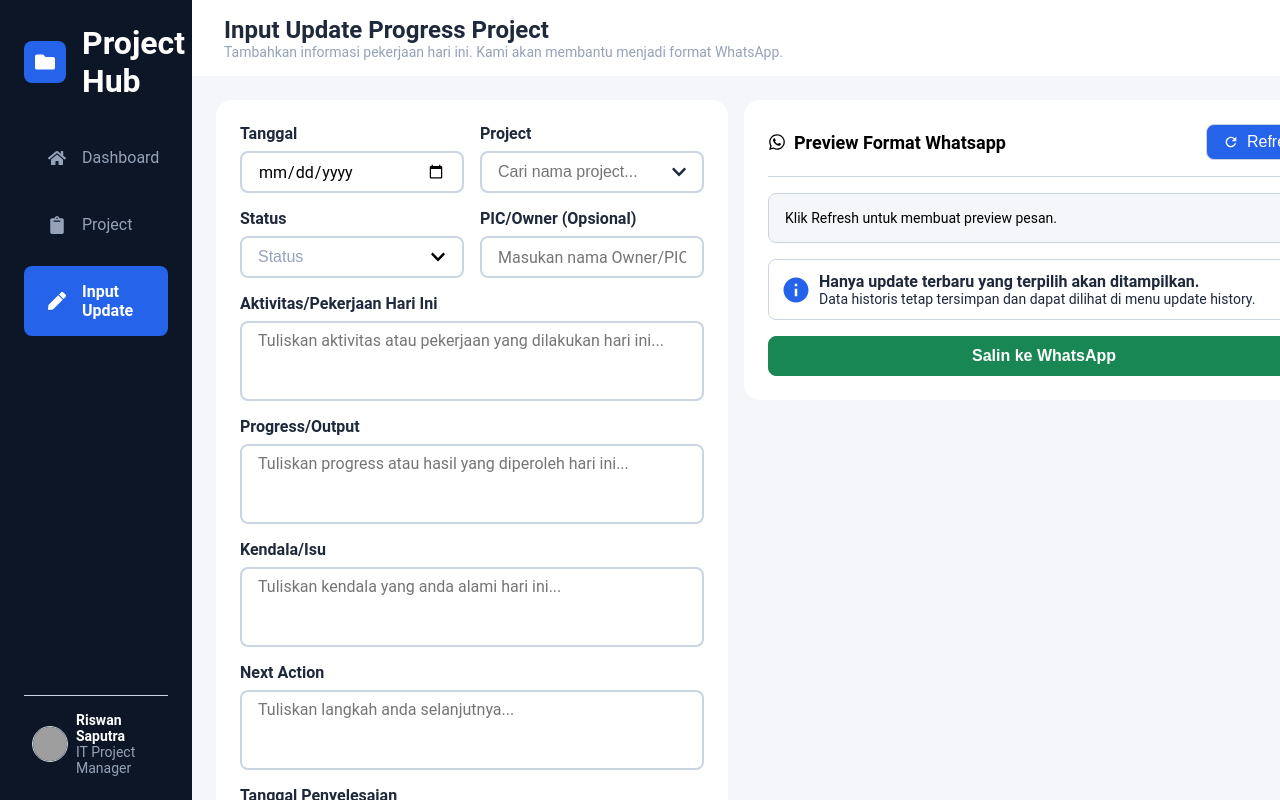
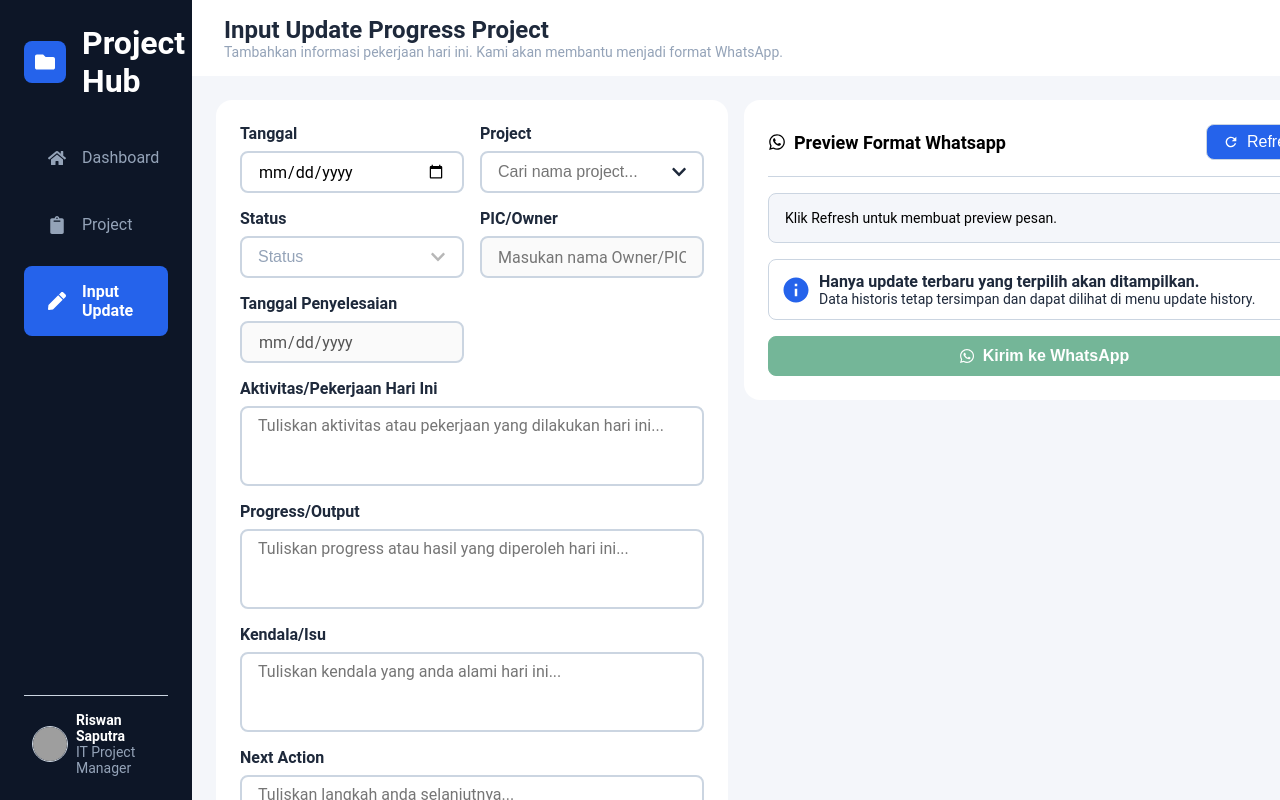
Before and after one commit to tjokabelputra/Project-Hub, a React (Vite) app: page /updates in a window 1280 px wide. Built offline with nearby package versions, Linux system fonts and the light colour scheme; grey boxes are pictures that could not be loaded.

Commit message:
revamp input and added send to whatsapp

```diff
--- a/src/components/UpdatePage/InputUpdateComponent.jsx
+++ b/src/components/UpdatePage/InputUpdateComponent.jsx
@@ -4,16 +4,16 @@
 import DropdownInputComponent from '../input/DropdownInputComponent.jsx';
 import { dummyProjectStatus } from '../../data/dummy.js';
 import { BiRecycle } from 'react-icons/bi';
-import {FaEdit, FaPlus} from 'react-icons/fa';
+import { FaEdit, FaPlus } from 'react-icons/fa';
 import { areInputsValid } from '../../util/util.js';
 
 function InputUpdateComponent({ updateInfo, projects, isEdit, onResetInput, onCreateUpdate, onEditUpdate }) {
   const {
-    date, onDateChange, project, setProject, status, setStatus, owner, onOwnerChange, activity, onActivityChange,
+    date, onDateChange, project, onProjectChange, status, setStatus, owner, onOwnerChange, activity, onActivityChange,
     progress, onProgressChange, issue, onIssueChange, action, onActionChange, finishDate, onFinishDateChange
   } = updateInfo;
 
-  const listInputs = [date, project, status, activity, progress, issue, action];
+  const listInputs = [date, project, activity, progress, issue, action];
   const isInputValid = areInputsValid(listInputs);
 
   return (
@@ -35,20 +35,31 @@
             optionsId = 'id'
             optionsValue = 'name'
             value={project}
-            onValueChange={setProject} />
+            onValueChange={onProjectChange} />
           <DropdownInputComponent
             options={dummyProjectStatus}
             value={status}
             onValueChange={setStatus}
             id="status"
             label="Status"
-            placeholder="Status" />
+            placeholder="Status"
+            disabled={true}
+            accentValue={true} />
           <GeneralInputComponent
             id="owner"
-            label="PIC/Owner (Opsional)"
+            label="PIC/Owner"
             placeholder="Masukan nama Owner/PIC"
             value={owner}
-            onChange={onOwnerChange} />
+            onChange={onOwnerChange}
+            disabled={true} />
+          <GeneralInputComponent
+            id="finish"
+            type="date"
+            label="Tanggal Penyelesaian"
+            placeholder=""
+            value={finishDate}
+            onChange={onFinishDateChange}
+            disabled={true} />
           <div className="input-update__wide">
             <GeneralInputComponent
               id="activity"
@@ -79,13 +90,6 @@
               onChange={onActionChange}
               isHigh={true} />
           </div>
-          <GeneralInputComponent
-            id="finish"
-            type="date"
-            label="Tanggal Penyelesaian (Opsional)"
-            placeholder=""
-            value={finishDate}
-            onChange={onFinishDateChange} />
         </div>
         <div className="input-update__action">
           <button
--- a/src/components/UpdatePage/MessagePreviewComponent.jsx
+++ b/src/components/UpdatePage/MessagePreviewComponent.jsx
@@ -3,6 +3,10 @@
 import { MdInfo, MdRefresh } from 'react-icons/md';
 
 function MessagePreviewComponent({ message, onGetMessage }) {
+  const whatsappUrl = message.trim()
+    ? `https://wa.me/?text=${encodeURIComponent(message)}`
+    : '';
+
   return (
     <div className="message-preview">
       <div className="message-preview__header">
@@ -25,9 +29,19 @@
           <p className="message-preview__info-desc">Data historis tetap tersimpan dan dapat dilihat di menu update history.</p>
         </div>
       </div>
-      <button className="message-preview__copy-button">
-                Salin ke WhatsApp
-      </button>
+      {whatsappUrl ? (
+        <a
+          className="message-preview__send-button"
+          href={whatsappUrl}
+          target="_blank"
+          rel="noreferrer">
+          <FaWhatsapp /> Kirim ke WhatsApp
+        </a>
+      ) : (
+        <button type="button" className="message-preview__send-button" disabled>
+          <FaWhatsapp /> Kirim ke WhatsApp
+        </button>
+      )}
     </div>
   );
 }
--- a/src/components/UpdatePage/UpdateListTable.jsx
+++ b/src/components/UpdatePage/UpdateListTable.jsx
@@ -9,6 +9,7 @@
         <thead className="history-list-table__header">
           <tr>
             <td>Tanggal</td>
+            <td>Nama Project</td>
             <td>Aktivitas Utama</td>
             <td>Progress/Output</td>
             <td>Kendala/Isu</td>
@@ -20,6 +21,7 @@
           {updates.map((update) => (
             <tr key={update.id}>
               <td>{formatDate(update.date)}</td>
+              <td>{update.project}</td>
               <td>{update.activity}</td>
               <td>{update.progress}</td>
               <td>{update.issue}</td>
--- a/src/components/input/DropdownInputComponent.jsx
+++ b/src/components/input/DropdownInputComponent.jsx
@@ -2,7 +2,7 @@
 import PropTypes from 'prop-types';
 import { FaChevronDown } from 'react-icons/fa';
 
-function DropdownInputComponent({ options, value, onValueChange, id, label, placeholder }) {
+function DropdownInputComponent({ options, value, onValueChange, id, label, placeholder, disabled = false, accentValue = false }) {
   const [isOpen, setIsOpen] = useState(false);
   const containerRef = useRef(null);
 
@@ -34,14 +34,17 @@
         id={id}
         type="button"
         className={ `dropdown-input__control ${ isOpen ? 'dropdown-input__control--open' : '' }`}
+        disabled={disabled}
         onClick={() => setIsOpen((previous) => !previous)}>
-        <p className={selectedOptions ? 'dropdown-input__value' : 'dropdown-input__placeholder'}>
+        <p className={selectedOptions
+          ? `dropdown-input__value ${accentValue ? 'dropdown-input__value--accent' : ''}`
+          : 'dropdown-input__placeholder'}>
           {selectedOptions?.value ?? placeholder}
         </p>
         <FaChevronDown className={`dropdown-input__icon ${isOpen ? 'dropdown-input__icon-open' : ''}`} />
       </button>
 
-      {isOpen && (
+      {isOpen && !disabled && (
         <ul className="dropdown-input__list">
           {options.map((option) => {
             const isSelected = String(option.value) === String(value);
@@ -77,6 +80,8 @@
   id: PropTypes.string.isRequired,
   label: PropTypes.string.isRequired,
   placeholder: PropTypes.string.isRequired,
+  disabled: PropTypes.bool,
+  accentValue: PropTypes.bool,
 };
 
 export default DropdownInputComponent;
--- a/src/page/InputUpdatePage.jsx
+++ b/src/page/InputUpdatePage.jsx
@@ -6,8 +6,8 @@
 import { asyncAddUpdate, asyncDeleteUpdate, asyncEditUpdate, asyncGetUpdates } from '../states/updates/action.js';
 import UpdateListTable from '../components/UpdatePage/UpdateListTable.jsx';
 import UpdatesListModal from '../components/UpdatePage/UpdatesListModal.jsx';
-import MessagePreviewComponent from "../components/UpdatePage/MessagePreviewComponent.jsx";
-import {formatUpdatedMessage} from "../util/util.js";
+import MessagePreviewComponent from '../components/UpdatePage/MessagePreviewComponent.jsx';
+import { formatUpdatedMessage } from '../util/util.js';
 
 function InputUpdatePage({ projects }) {
   const updates = useSelector((states) => states.updates);
@@ -33,8 +33,20 @@
     dispatch(asyncGetUpdates());
   }, [dispatch]);
 
+  const onProjectChange = (projectName) => {
+    setProject(projectName);
+
+    const selectedProject = projects.find((item) => item.name === projectName);
+
+    if (!selectedProject) return;
+
+    setStatus(selectedProject.status ?? '');
+    setOwner(selectedProject.owner ?? '');
+    setFinishDate(selectedProject.targetGoLive ?? '');
+  };
+
   const updateInfo = {
-    date, onDateChange, project, setProject, status, setStatus, owner, onOwnerChange, activity, onActivityChange,
+    date, onDateChange, project, onProjectChange, status, setStatus, owner, onOwnerChange, activity, onActivityChange,
     progress, onProgressChange, issue, onIssueChange, action, onActionChange, finishDate, onFinishDateChange
   };
 
--- a/src/style/dropdownInput.css
+++ b/src/style/dropdownInput.css
@@ -28,6 +28,15 @@
 
 .dropdown-input__placeholder {
     color: var(--text-tertiary);
+}
+
+.dropdown-input__value--accent {
+    color: var(--text-primary);
+}
+
+.dropdown-input > button:disabled {
+    opacity: 1;
+    cursor: not-allowed;
 }
 
 .dropdown-input__icon-open {
--- a/src/style/update/messagePreview.css
+++ b/src/style/update/messagePreview.css
@@ -90,7 +90,11 @@
     font-size: 14px;
 }
 
-.message-preview__copy-button {
+.message-preview__send-button {
+    display: flex;
+    align-items: center;
+    justify-content: center;
+    gap: 8px;
     background: var(--success);
     height: 40px;
     border: 1px solid var(--success);
@@ -98,4 +102,11 @@
     color: var(--text-secondary);
     font-size: 16px;
     font-weight: bold;
+    text-decoration: none;
+    cursor: pointer;
 }
+
+.message-preview__send-button:disabled {
+    cursor: not-allowed;
+    opacity: 0.6;
+}
--- a/src/style/update/updatesTable.css
+++ b/src/style/update/updatesTable.css
@@ -7,10 +7,10 @@
     table-layout: fixed;
     border-collapse: collapse;
     color: var(--text-primary);
+    font-size: 14px;
 }
 
 .history-list-table__header {
-    font-size: 16px;
     font-weight: bold;
     background: var(--background);
 }
@@ -22,32 +22,37 @@
 
 .history-list-table__header td:nth-child(1),
 .history-list-table__body td:nth-child(1) {
-    width: 11%;
+    width: 10%;
     text-align: center;
 }
 
 .history-list-table__header td:nth-child(2),
 .history-list-table__body td:nth-child(2) {
-    width: 21%;
+    width: 17%;
 }
 
 .history-list-table__header td:nth-child(3),
 .history-list-table__body td:nth-child(3) {
-    width: 21%;
+    width: 17%;
 }
 
 .history-list-table__header td:nth-child(4),
 .history-list-table__body td:nth-child(4) {
-    width: 21%;
+    width: 17%;
 }
 
 .history-list-table__header td:nth-child(5),
 .history-list-table__body td:nth-child(5) {
-    width: 21%;
+    width: 17%;
 }
 
 .history-list-table__header td:nth-child(6),
 .history-list-table__body td:nth-child(6) {
+    width: 17%;
+}
+
+.history-list-table__header td:nth-child(7),
+.history-list-table__body td:nth-child(7) {
     width: 5%;
     text-align: center;
 }
--- a/src/util/util.js
+++ b/src/util/util.js
@@ -41,17 +41,11 @@
 export function formatUpdatedMessage(update) {
   return [
     `${update.project} – ${formatDate(update.date)}`,
-    '',
     `• Progress: ${update.progress || '-'}`,
-    '',
     `• Update: ${update.activity || '-'}`,
-    '',
     `• Issue: ${update.issue || 'Tidak ada kendala'}`,
-    '',
     `• Next Action: ${update.action || '-'}`,
-    '',
     `• PIC: ${update.owner}`,
-    '',
     `• Target: ${update.finishDate ? formatDate(update.finishDate) : '-'}`,
   ].join('\n');
 }
```
